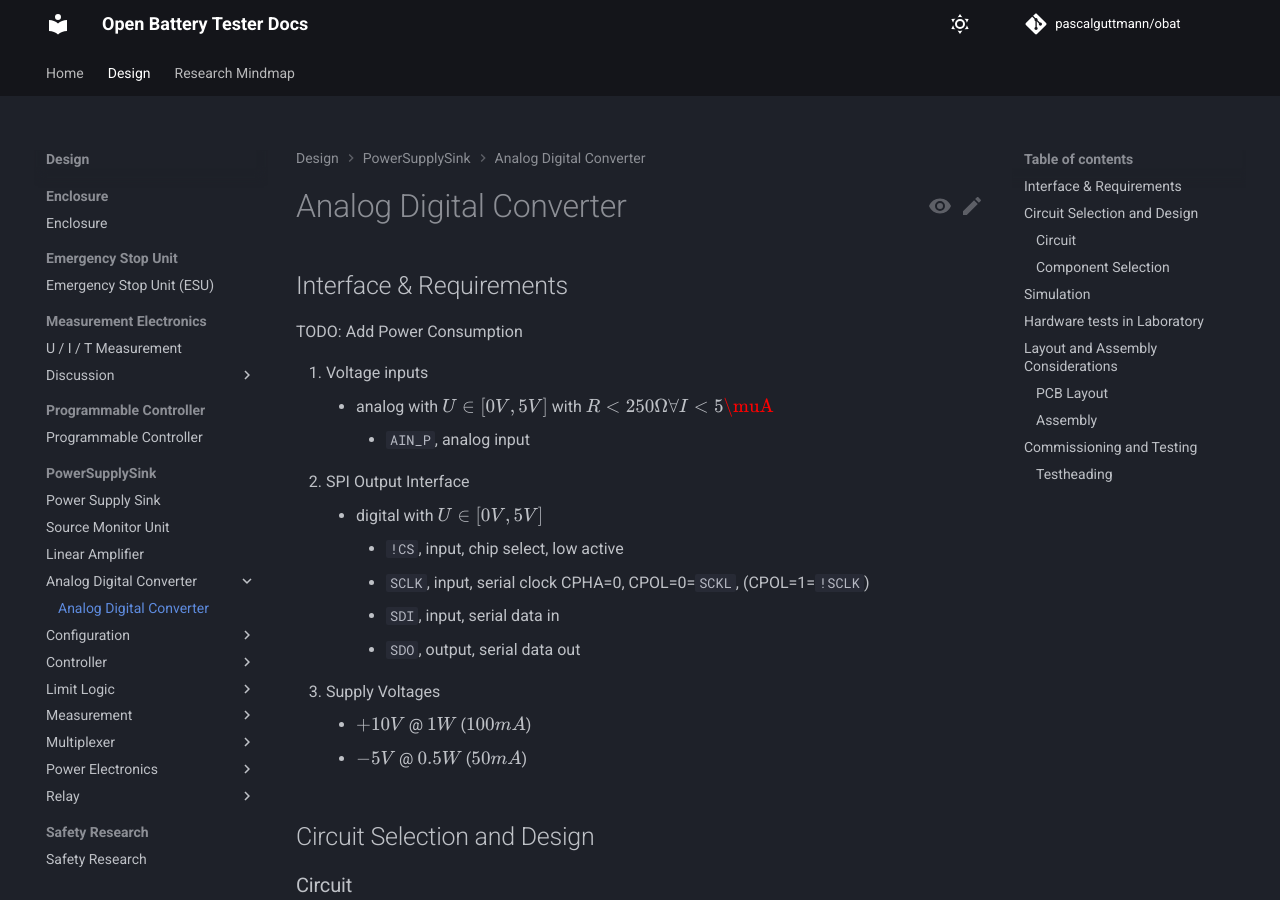
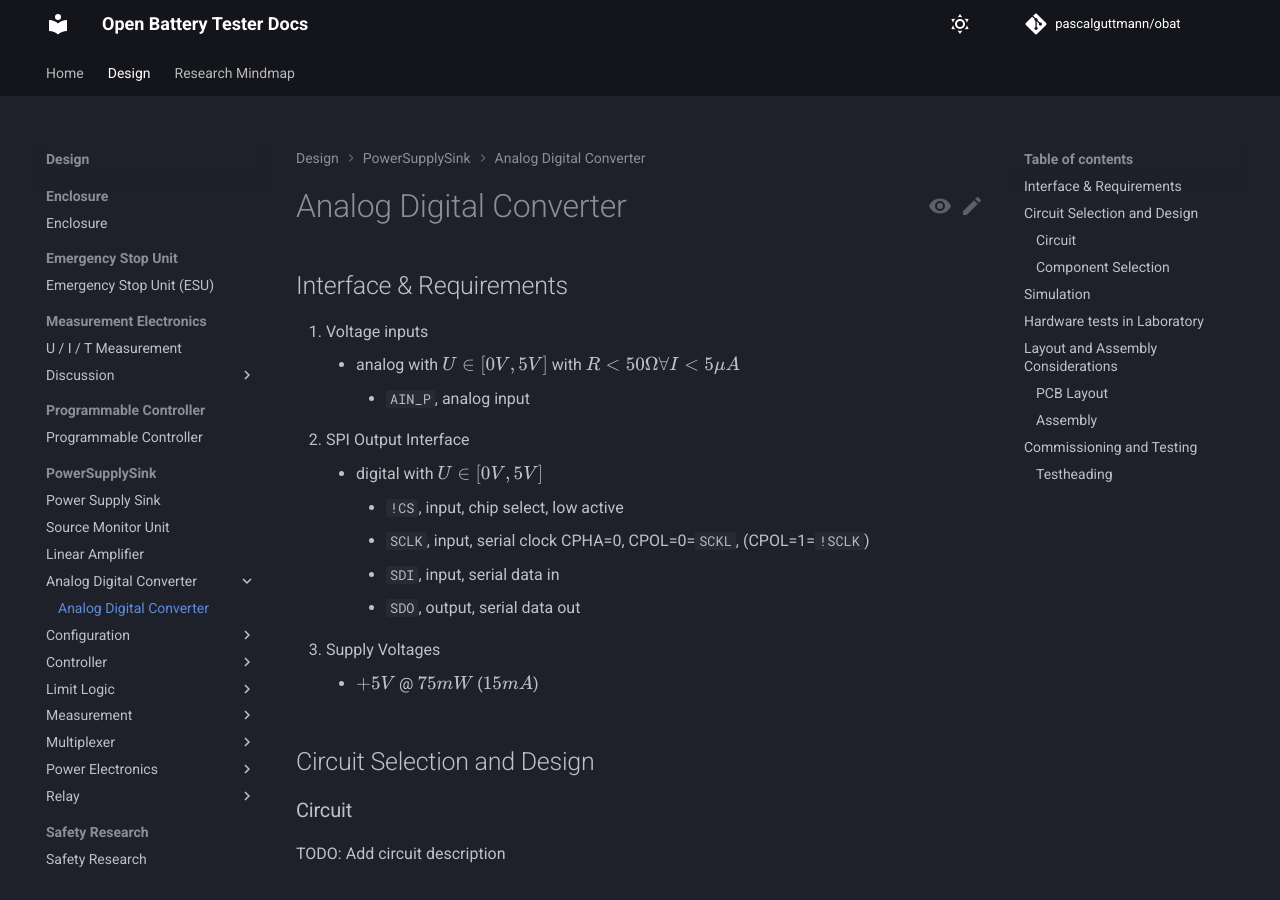
Before and after one commit to pascalguttmann/obat, an MkDocs documentation site: the page built from docs/design/pss/adc/adc.md, in a window 1280 px wide and 900 px high. Built offline with MkDocs 1.6.1 and Material for MkDocs 9.7.7, drawn with Linux system fonts in a browser that asks for light colours; comment, search, counter and statistics services are not loaded.

Commit message:
add adc power specification

```diff
--- a/docs/design/pss/adc/adc.md
+++ b/docs/design/pss/adc/adc.md
@@ -2,10 +2,8 @@
 
 ## Interface & Requirements
 
-TODO: Add Power Consumption
-
 1. Voltage inputs
-    - analog with $U \in [0V, 5V]$ with $R < 250 \Omega \forall I < 5 \muA$
+    - analog with $U \in [0V, 5V]$ with $R < 50 \Omega \forall I < 5 \mu A$
         - `AIN_P`, analog input
 2. SPI Output Interface
     - digital with $U \in [0V, 5V]$
@@ -14,8 +12,7 @@ TODO: Add Power Consumption
         - `SDI`, input, serial data in
         - `SDO`, output, serial data out
 3. Supply Voltages
-    - $+10V$ @ $1W$ ($100mA$)
-    - $-5V$ @ $0.5W$ ($50mA$)
+    - $+5V$ @ $75mW$ ($15mA$)
 
 ## Circuit Selection and Design
 
```
